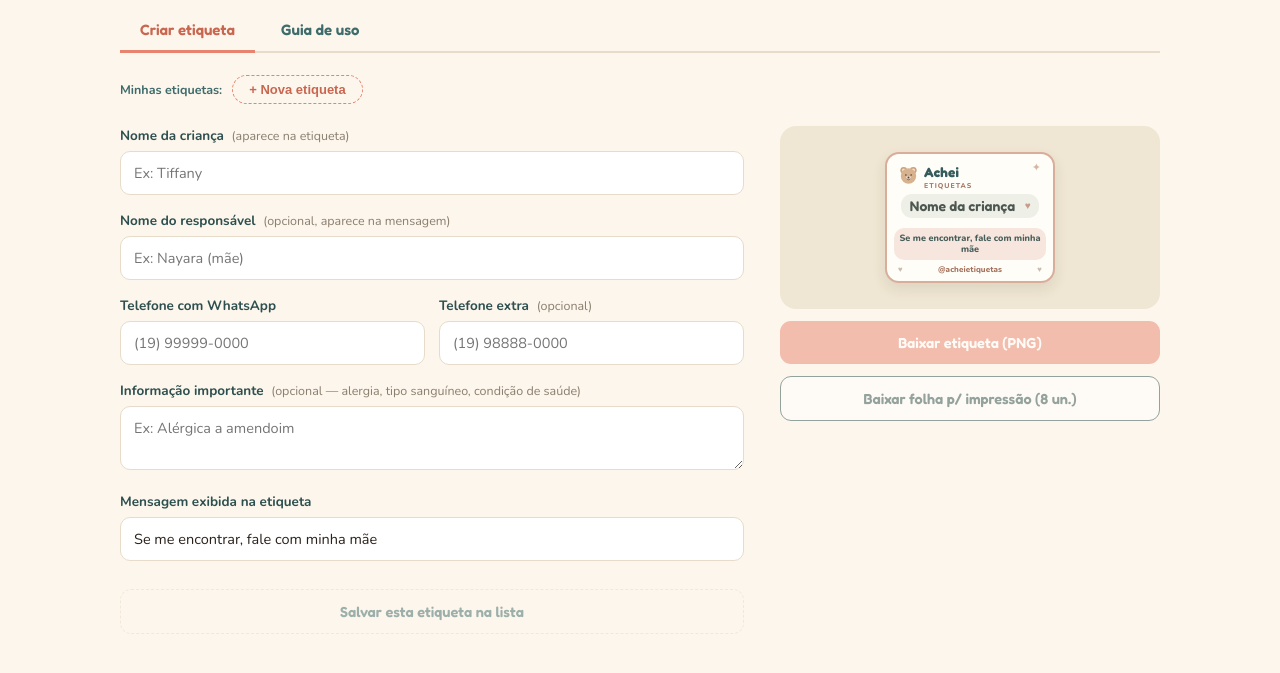
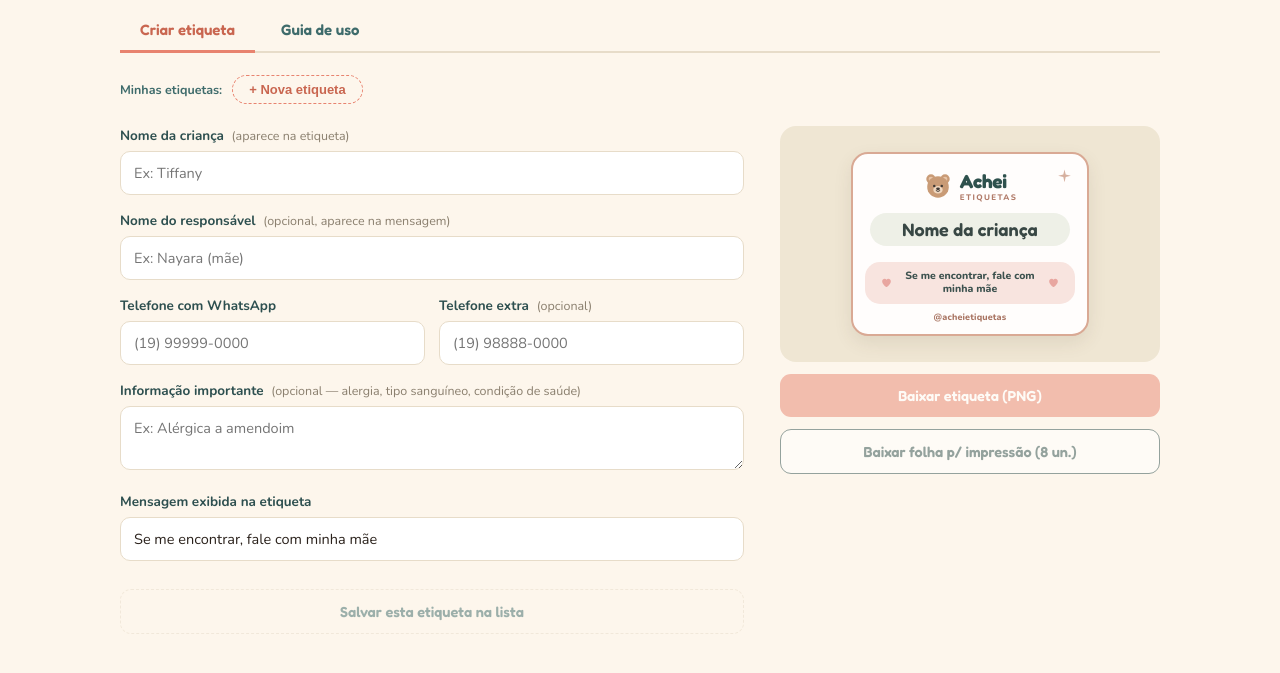
Before and after one commit to nayaraguedes5129-maker/achei-etiquetas, a plain HTML site: page app/index.html in a window 1280 px wide. Shown: the part 105-778 px from the top of the page. Drawn offline with nearby package versions, Linux system fonts and the light colour scheme; a script that the page names is missing.

Commit message:
Update index.html

```diff
--- a/app/index.html
+++ b/app/index.html
@@ -99,36 +99,22 @@
 
   .preview-col{position:sticky;top:20px;}
   .stage{background:#EFE6D3;border-radius:16px;padding:26px 18px;display:flex;justify-content:center;}
-  /* Etiqueta: compacta, suave e unissex. O QR permanece grande para leitura rápida. */
-  .label-card{
-    width:170px;background:#FFFDF8;border:2px solid #D8AE9B;border-radius:14px;
-    padding:7px 5px 6px;position:relative;box-shadow:0 6px 14px rgba(80,65,50,.11);
-    box-sizing:border-box;
-  }
-  .label-top{display:flex;align-items:center;justify-content:flex-start;margin-bottom:4px;position:relative;min-height:25px;padding:0 5px;}
-  .label-logo{display:flex;align-items:center;gap:4px;}
-  .label-bear{width:23px;height:23px;display:block;flex-shrink:0;}
-  .label-logo span{font-family:'Fredoka',sans-serif;font-weight:700;font-size:13.5px;color:#365B5B;letter-spacing:.1px;}
-  .label-logo small{font-family:'Nunito',sans-serif;font-size:7px;font-weight:800;letter-spacing:1px;color:#A37B67;display:block;margin-top:-2px;}
-  .label-spark{position:absolute;right:7px;top:1px;color:#D4B7A3;font-size:11px;line-height:1;}
-  .label-name{
-    font-family:'Fredoka',sans-serif;font-weight:600;font-size:14px;color:#4D5752;
-    text-align:center;margin:2px 9px 5px;word-break:break-word;line-height:1.15;
-    background:#EEF0E7;border-radius:11px;padding:4px 23px 4px 8px;position:relative;
-  }
-  .label-name::after{content:'♥';position:absolute;right:8px;top:50%;transform:translateY(-50%);font-size:10px;color:#C99B8C;}
-  .label-qr{display:flex;justify-content:center;margin-bottom:5px;}
-  .label-qr canvas, .label-qr img{border-radius:2px;display:block;}
-  .label-msg{
-    text-align:center;font-family:'Nunito',sans-serif;font-size:9.1px;color:#465D59;font-weight:800;
-    line-height:1.18;padding:5px 5px;background:#F7E6DD;border-radius:10px;margin:0 2px;
-  }
-  .label-brand{
-    text-align:center;font-family:'Nunito',sans-serif;font-size:8px;color:#A36F59;margin-top:4px;font-weight:800;
-    letter-spacing:.1px;position:relative;padding:0 18px;
-  }
-  .label-brand::before,.label-brand::after{content:'♥';position:absolute;top:50%;transform:translateY(-50%);font-size:8px;color:#C8BDB0;}
-  .label-brand::before{left:6px;} .label-brand::after{right:6px;}
+  .label-card{width:238px;background:#FFFDFC;border:2px solid #D9A994;border-radius:17px;padding:13px 12px 11px;position:relative;box-shadow:0 7px 18px rgba(92,69,52,.10);color:#334A47;}
+  .label-top{display:flex;align-items:center;justify-content:center;margin-bottom:8px;position:relative;min-height:38px;}
+  .label-logo{display:flex;align-items:center;gap:7px;}
+  .label-bear{width:30px;height:30px;display:block;flex:0 0 30px;}
+  .label-logo-text{display:flex;flex-direction:column;align-items:flex-start;line-height:1;}
+  .label-logo-text .achei{font-family:'Fredoka',sans-serif;font-weight:700;font-size:19px;color:#2E514D;letter-spacing:-.3px;}
+  .label-logo-text .etiquetas{font-family:'Nunito',sans-serif;font-weight:800;font-size:8px;letter-spacing:1.4px;color:#B17B69;margin-top:4px;}
+  .label-sparkle{position:absolute;right:2px;top:1px;width:17px;height:17px;}
+  .label-name{display:flex;align-items:center;justify-content:center;gap:8px;font-family:'Fredoka',sans-serif;font-weight:600;font-size:18px;color:#384744;text-align:center;margin:0 5px 8px;padding:5px 12px 6px;min-height:30px;background:#EEF0E7;border-radius:18px;word-break:break-word;}
+  .label-name-heart{width:16px;height:16px;flex:0 0 16px;}
+  .label-qr{display:flex;justify-content:center;margin-bottom:8px;}
+  .label-qr canvas,.label-qr img{display:block;border-radius:0;image-rendering:auto;}
+  .label-msg{display:flex;align-items:center;justify-content:center;text-align:center;font-family:'Nunito',sans-serif;font-size:10.5px;color:#3C514E;font-weight:800;line-height:1.22;padding:8px 10px;background:#F8E4DF;border-radius:15px;min-height:39px;}
+  .label-msg-heart{width:13px;height:13px;flex:0 0 13px;margin:0 5px;}
+  .label-foot{display:none;}
+  .label-brand{text-align:center;font-family:'Nunito',sans-serif;font-size:9px;color:#A87361;margin-top:7px;font-weight:800;letter-spacing:.15px;}
 
   .btn{
     width:100%;font-family:'Fredoka',sans-serif;font-weight:600;font-size:14.5px;padding:13px 14px;
@@ -255,25 +241,20 @@
           <div class="label-card" id="label-card">
             <div class="label-top">
               <div class="label-logo">
-                <svg class="label-bear" viewBox="0 0 48 48" aria-hidden="true">
-                  <circle cx="14" cy="13" r="7" fill="#C9A27E"/>
-                  <circle cx="34" cy="13" r="7" fill="#C9A27E"/>
-                  <circle cx="14" cy="13" r="3.5" fill="#F3E2D1"/>
-                  <circle cx="34" cy="13" r="3.5" fill="#F3E2D1"/>
-                  <circle cx="24" cy="25" r="16" fill="#D8B18D"/>
-                  <circle cx="18.5" cy="23" r="1.7" fill="#4D423A"/>
-                  <circle cx="29.5" cy="23" r="1.7" fill="#4D423A"/>
-                  <ellipse cx="24" cy="29" rx="5.5" ry="4.2" fill="#F1DCC8"/>
-                  <circle cx="24" cy="28" r="2" fill="#4D423A"/>
-                  <path d="M20.5 31.5 Q24 35 27.5 31.5" fill="none" stroke="#4D423A" stroke-width="1.5" stroke-linecap="round"/>
+                <svg class="label-bear" viewBox="0 0 64 64" xmlns="http://www.w3.org/2000/svg" aria-hidden="true">
+                  <circle cx="17" cy="17" r="10" fill="#C99B76"/><circle cx="47" cy="17" r="10" fill="#C99B76"/>
+                  <circle cx="17" cy="17" r="5" fill="#E8C5A8"/><circle cx="47" cy="17" r="5" fill="#E8C5A8"/>
+                  <circle cx="32" cy="34" r="23" fill="#C99B76"/><ellipse cx="32" cy="40" rx="10" ry="8" fill="#F1D8C0"/>
+                  <circle cx="24" cy="32" r="2.7" fill="#3F3935"/><circle cx="40" cy="32" r="2.7" fill="#3F3935"/>
+                  <ellipse cx="32" cy="38" rx="4" ry="3" fill="#3F3935"/><path d="M28 42 Q32 46 36 42" fill="none" stroke="#3F3935" stroke-width="2" stroke-linecap="round"/>
                 </svg>
-                <div><span>Achei</span><small>ETIQUETAS</small></div>
+                <div class="label-logo-text"><span class="achei">Achei</span><span class="etiquetas">ETIQUETAS</span></div>
               </div>
-              <span class="label-spark" aria-hidden="true">✦</span>
+              <svg class="label-sparkle" viewBox="0 0 24 24" xmlns="http://www.w3.org/2000/svg" aria-hidden="true"><path d="M12 2l1.7 7.3L21 11l-7.3 1.7L12 20l-1.7-7.3L3 11l7.3-1.7L12 2z" fill="#D6B09F"/></svg>
             </div>
-            <div class="label-name" id="prev-nome">Nome da criança</div>
+            <div class="label-name" id="prev-nome"><span>Nome da criança</span><svg class="label-name-heart" viewBox="0 0 24 24" xmlns="http://www.w3.org/2000/svg"><path d="M12 20.5S4 15.4 4 9.5C4 6.6 6.1 5 8.5 5c1.6 0 2.8.8 3.5 2 0.7-1.2 1.9-2 3.5-2C17.9 5 20 6.6 20 9.5c0 5.9-8 11-8 11z" fill="#E8A6A0"/></svg></div>
             <div class="label-qr"><div id="qrcode"></div></div>
-            <div class="label-msg" id="prev-msg">Se me encontrar, fale com minha mãe</div>
+            <div class="label-msg" id="prev-msg"><svg class="label-msg-heart" viewBox="0 0 24 24" xmlns="http://www.w3.org/2000/svg"><path d="M12 20.5S4 15.4 4 9.5C4 6.6 6.1 5 8.5 5c1.6 0 2.8.8 3.5 2 0.7-1.2 1.9-2 3.5-2C17.9 5 20 6.6 20 9.5c0 5.9-8 11-8 11z" fill="#E8A6A0"/></svg><span>Se me encontrar, fale com minha mãe</span><svg class="label-msg-heart" viewBox="0 0 24 24" xmlns="http://www.w3.org/2000/svg"><path d="M12 20.5S4 15.4 4 9.5C4 6.6 6.1 5 8.5 5c1.6 0 2.8.8 3.5 2 0.7-1.2 1.9-2 3.5-2C17.9 5 20 6.6 20 9.5c0 5.9-8 11-8 11z" fill="#E8A6A0"/></svg></div>
             <div class="label-brand">@acheietiquetas</div>
           </div>
         </div>
@@ -463,7 +444,7 @@ function buildWhatsAppLink(){
 function renderPreview(){
   const d = getFormData();
   $('prev-nome').textContent = d.nome || 'Nome da criança';
-  $('prev-msg').textContent = d.msg || 'Se me encontrar, fale com minha mãe';
+  $('prev-msg').querySelector('span').textContent = d.msg || 'Se me encontrar, fale com minha mãe';
 
   const valid = !!(d.nome && d.tel1);
   $('btn-download').disabled = !valid;
```
